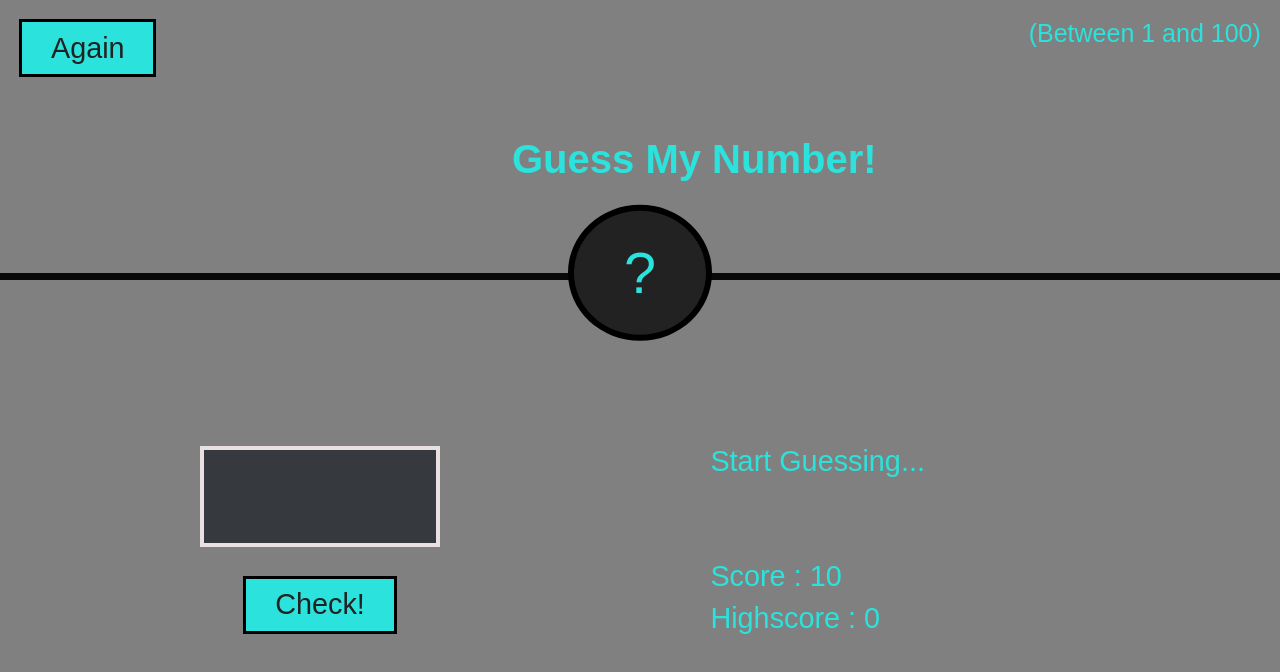
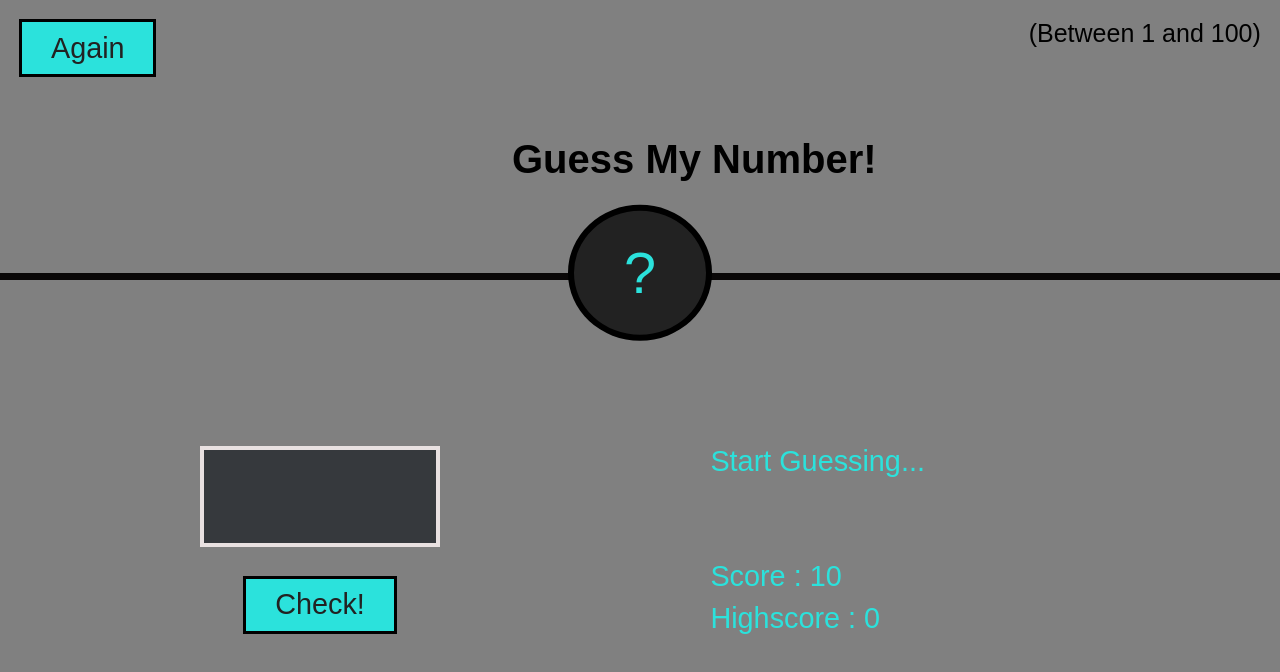
Before and after one commit to aayush-017868/Guess-My-Number, a plain HTML site: page index.html in a window 1280 px wide. Shown: the top 672 px of the page. Drawn offline with Linux system fonts and the light colour scheme.

Commit message:
Update style.css

```diff
--- a/style.css
+++ b/style.css
@@ -13,7 +13,7 @@
 
   body{
     font-family: sans-serif;
-    color: rgb(43, 226, 220);
+    color: black;
     background-color: gray;
 
   }
```
